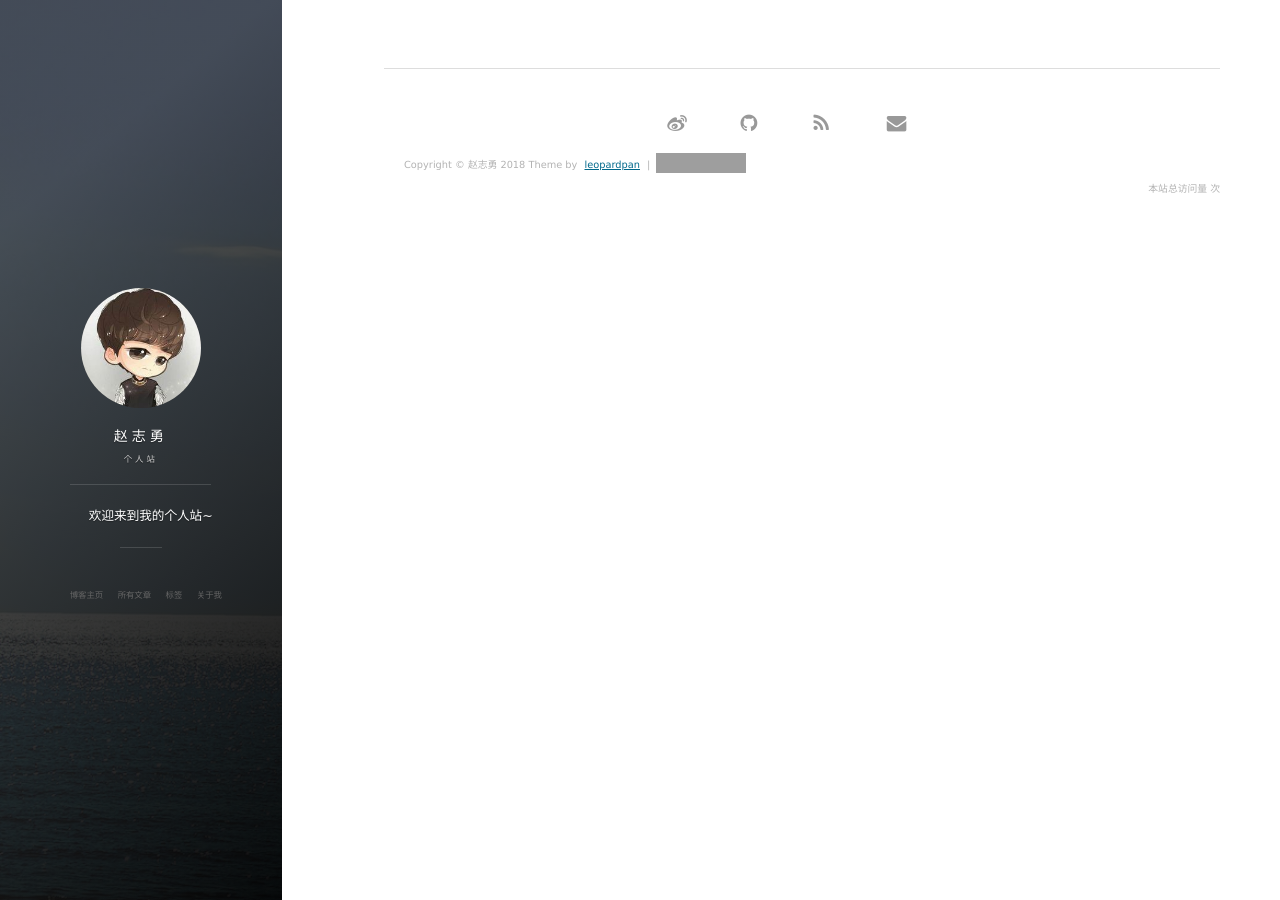
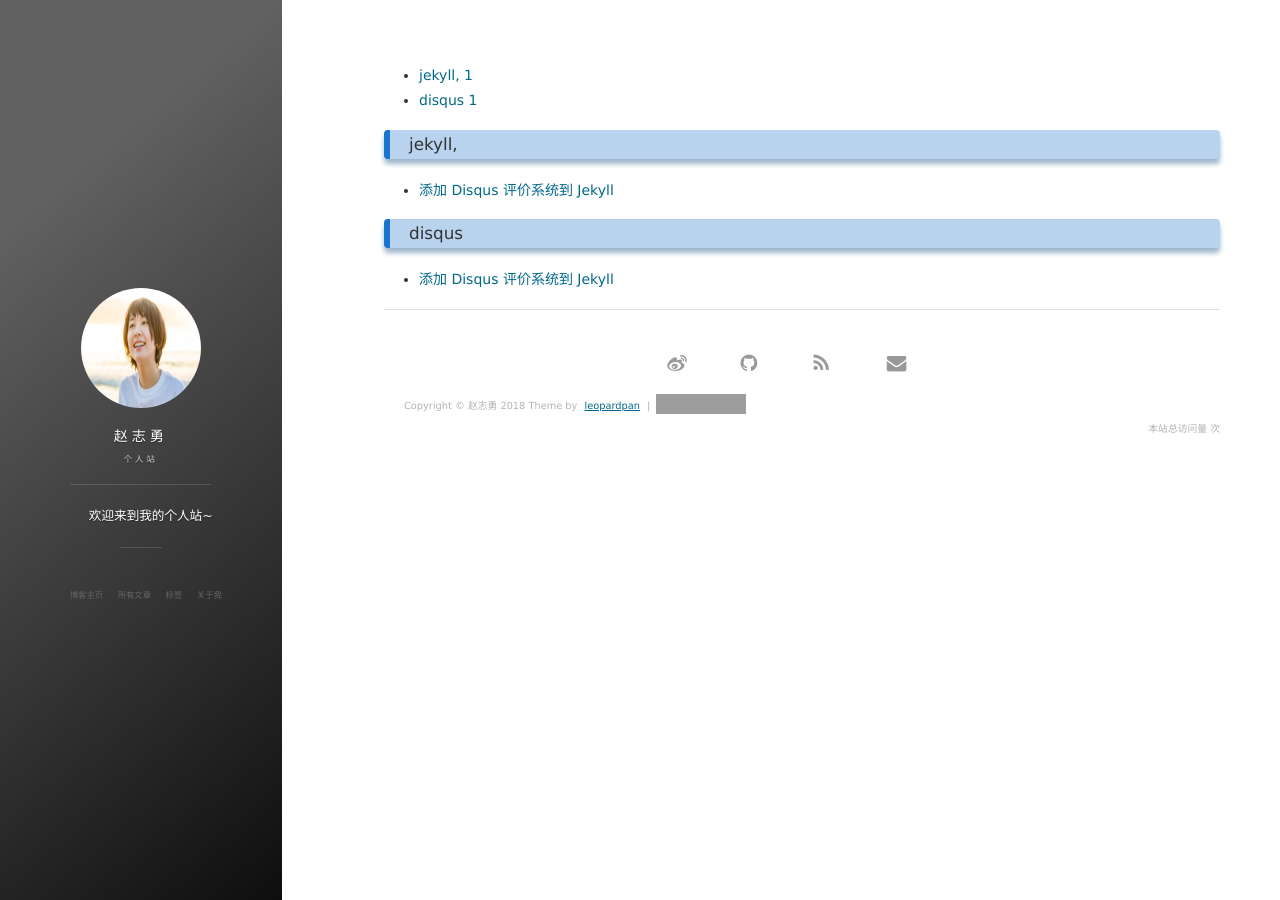
Before and after one commit to DateBro/DateBro.github.io, a Jekyll site: the page built from tags.html, in a window 1280 px wide. Built offline with Jekyll 4.4.1, drawn with Linux system fonts in a browser that asks for light colours; nearby versions of some CDN libraries; comment, search, counter and statistics services are not loaded; grey boxes are pictures that could not be loaded.

```diff
--- a/_includes/comments.html
+++ b/_includes/comments.html
@@ -10,10 +10,10 @@
     <script>
 
     var disqus_config = function () {
-        this.page.url = "{{ page.url | prepend: site.baseurl | prepend: site.url }}";
+        this.page.url = "https://datebro.github.io/";
         this.page.identifier = "{{ page.url }}";
     };
-    var disqus_shortname = '{{ site.comment.disqus }}';
+    var disqus_shortname = 'datebros-blog';
 
     (function() { // DON'T EDIT BELOW THIS LINE
         var d = document, s = d.createElement('script');
--- /dev/null
+++ b/_posts/2018-05-25-test.md
@@ -0,0 +1,11 @@
+---
+layout: post
+title:  "添加 Disqus 评价系统到 Jekyll"
+categories: Jekyll
+tags: jekyll, disqus
+comments: true
+date: 2017/04/22 09:10:24
+---
+
+HelloWorld
+====
```
Also changed, not shown: images/avatar.jpg, images/background-cover.jpg, images/payimg/alipay.jpg, images/payimg/alipayimg.jpg, images/payimg/weipayimg.jpg.
